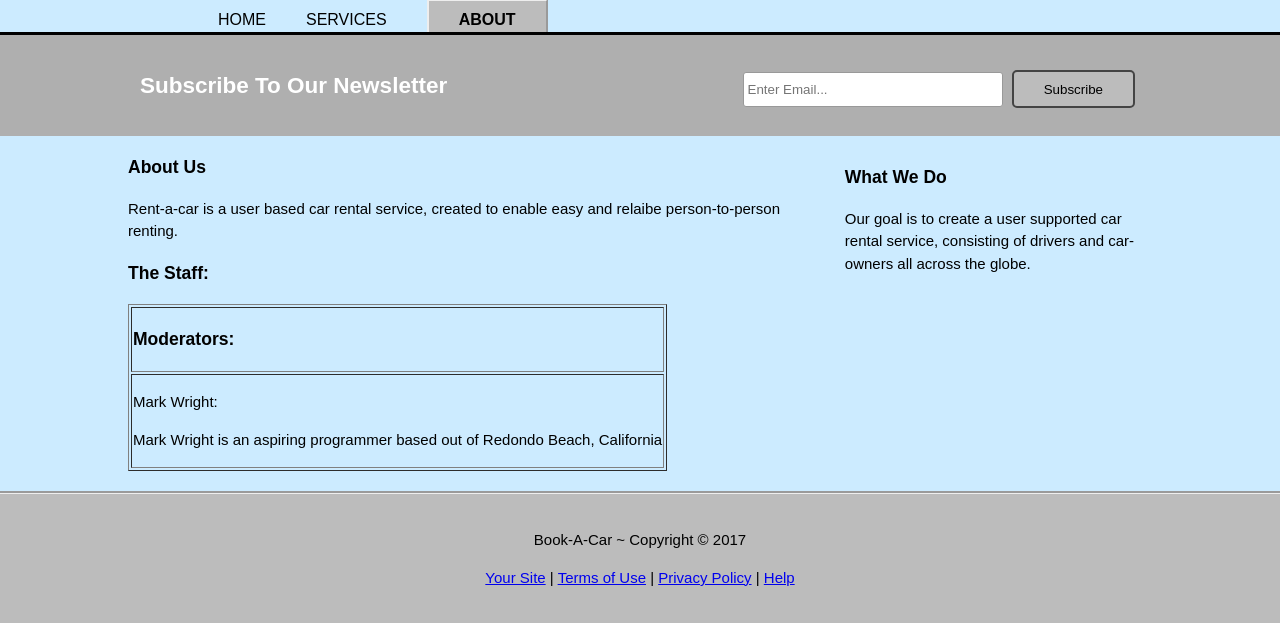
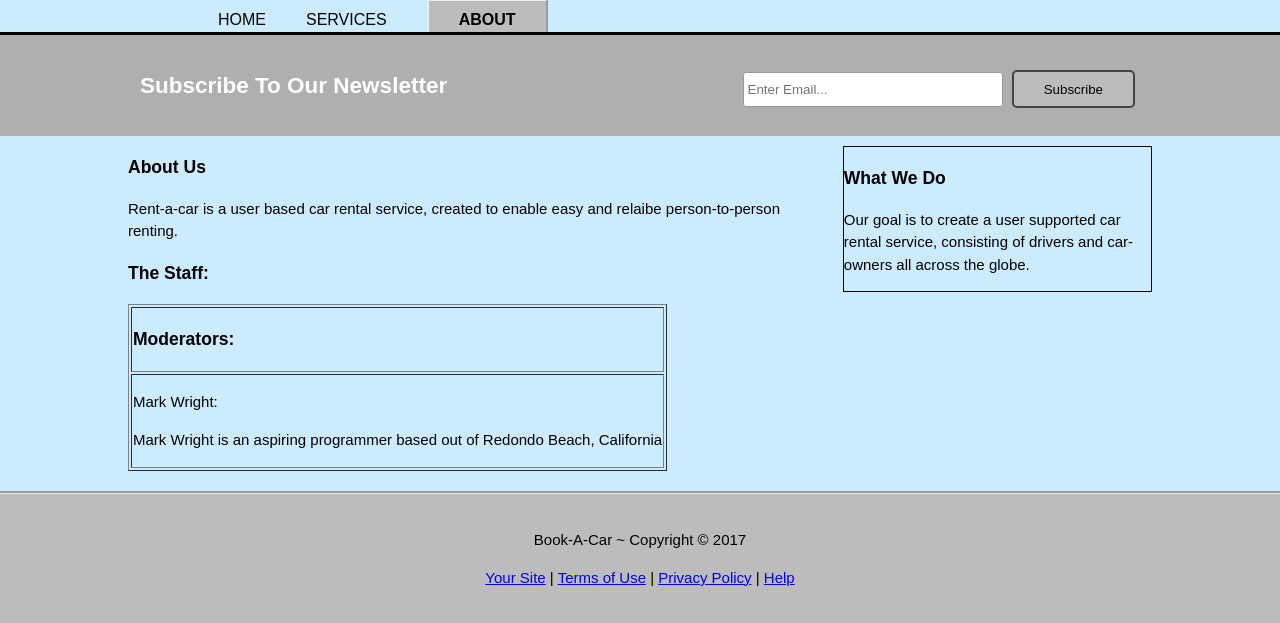
Before and after one commit to eyadamsuren1/Group-Project, a PHP site: page /about.html in a window 1280 px wide. Shown: the part 132-755 px from the top of the page. Run offline with PHP 8.4, Linux system fonts and the light colour scheme; some libraries are stand-ins or nearby versions.

Commit message:
Borders and Dark
I added a border to the sidebar divs to help differentiate sections, and as the dark class is no longer present in the css, I removed the mentions of it from the site.

```diff
--- a/CSC481_Project5/kacar/about.html
+++ b/CSC481_Project5/kacar/about.html
@@ -84,12 +84,12 @@ Rent-a-car is a user based car rental service, created to enable easy and relaib
         </article>
 
         <aside id="sidebar">
-          <div class="dark">
+
             <h3>What We Do</h3>
             <p>
             Our goal is to create a user supported car rental service, consisting of drivers and car-owners all across the globe.
             </p>
-          </div>
+
         </aside>
       </div>
     </section>
--- a/CSC481_Project5/kacar/css/style.css
+++ b/CSC481_Project5/kacar/css/style.css
@@ -33,6 +33,7 @@ ul{
     opacity: 0.8;
     color:#ffffff;
 }
+
 
 /* Header **/
 header{
@@ -157,6 +158,7 @@ aside#sidebar{
   float:right;
   width:30%;
   margin-top:10px;
+  border: solid 1px;
 }
 
 aside#sidebar .quote input, aside#sidebar .quote textarea{
--- a/CSC481_Project5/kacar/services.html
+++ b/CSC481_Project5/kacar/services.html
@@ -93,7 +93,7 @@
         </article>
 
         <aside id="sidebar">
-          <div class="dark">
+
             <h3>Get A Quote</h3>
             <form class="quote">
   						<div>
@@ -110,7 +110,7 @@
   						</div>
   						<button class="button_1" type="quote_submit">Send</button>
 					</form>
-          </div>
+
         </aside>
       </div>
     </section>
```
